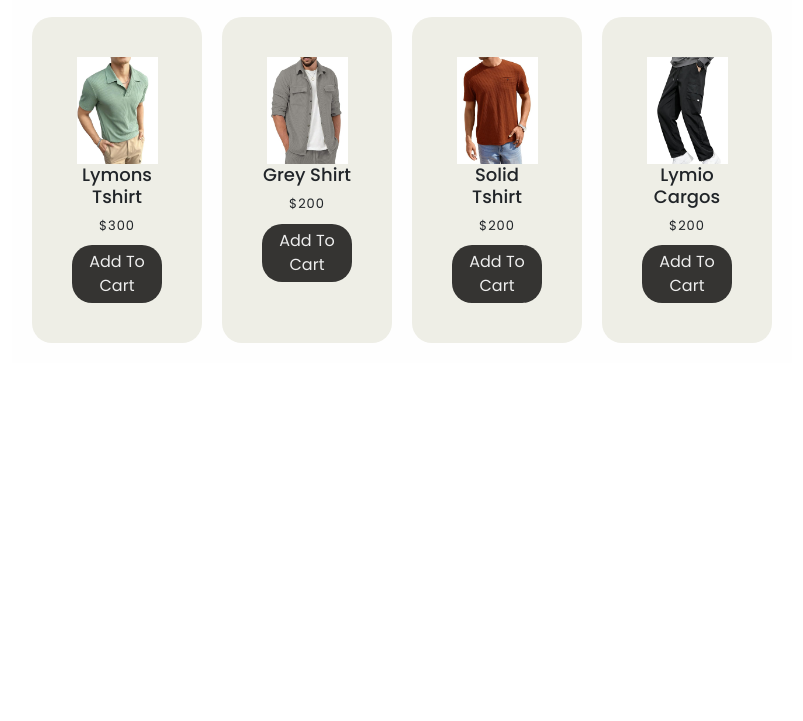
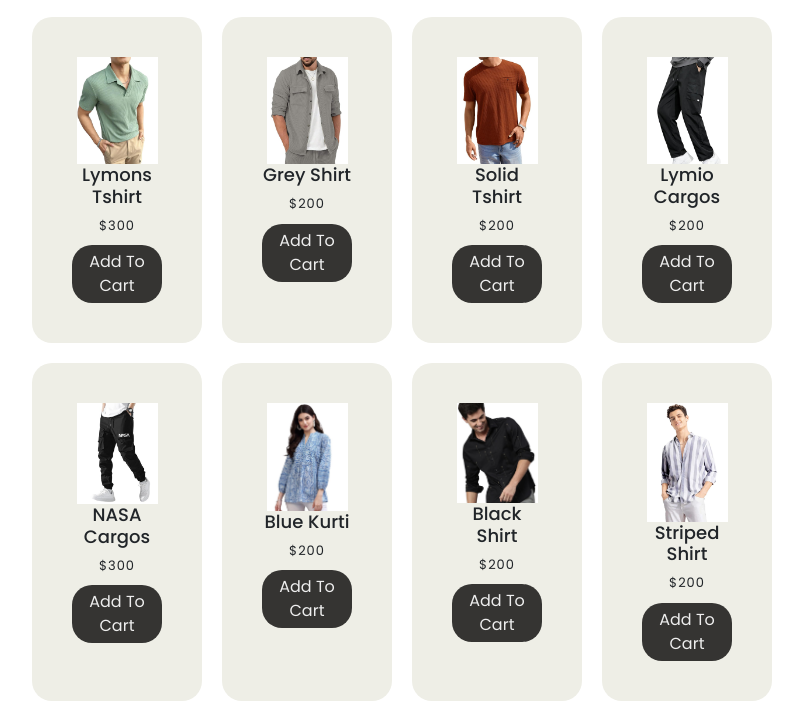
Before and after one commit to vaibhqvv/trendex, a plain HTML site: page index.html in a window 1280 px wide. Shown: the part 562-1283 px from the top of the page, without its empty margins (238-1041 px from the left). Before the commit the page ends 925 px from the top, so only its background shows below. Drawn offline with nearby package versions, Linux system fonts and the light colour scheme.

Commit message:
add products

```diff
--- a/products.json
+++ b/products.json
@@ -46,6 +46,30 @@
         "name":" Lymio Cargos",
         "price": 200,
         "image": "image/8.jpg"
+    },
+    {
+        "id": 9,
+        "name":" NASA Cargos",
+        "price": 300,
+        "image": "image/9.jpg"
+    },
+    {
+        "id": 10,
+        "name":" Blue Kurti",
+        "price": 200,
+        "image": "image/10.jpg"
+    },
+    {
+        "id": 11,
+        "name":" Black Shirt",
+        "price": 200,
+        "image": "image/11.jpg"
+    },
+    {
+        "id": 12,
+        "name":" Striped Shirt",
+        "price": 200,
+        "image": "image/12.jpg"
     }
 
 ]
--- a/style.css
+++ b/style.css
@@ -83,7 +83,6 @@ body{
 
 /* Container */
 .container {
-    background-color: #eee1;
     width: 1100px;
     max-width: 95vw;
     margin-top: 80px;
```
Also changed, not shown: image/10.jpg (added), image/11.jpg (added), image/12.jpg (added), image/9.jpg (added).
